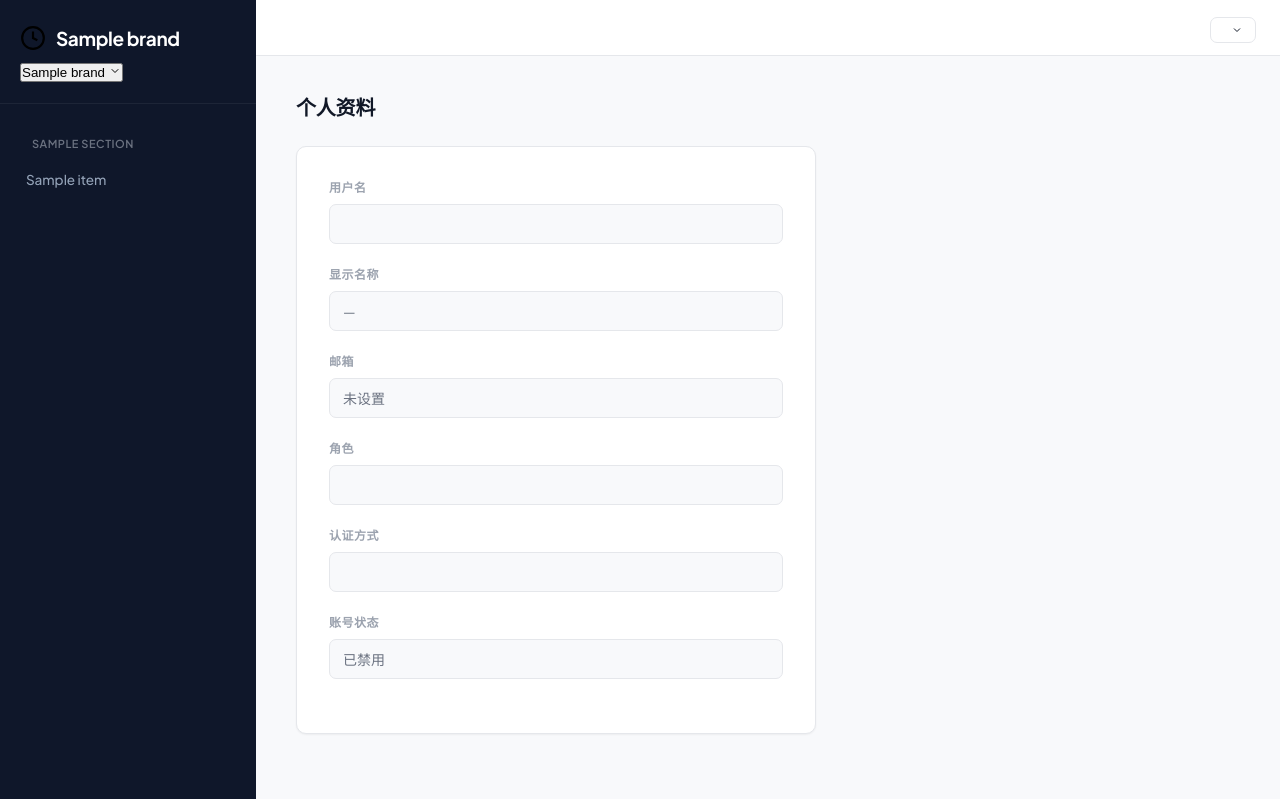
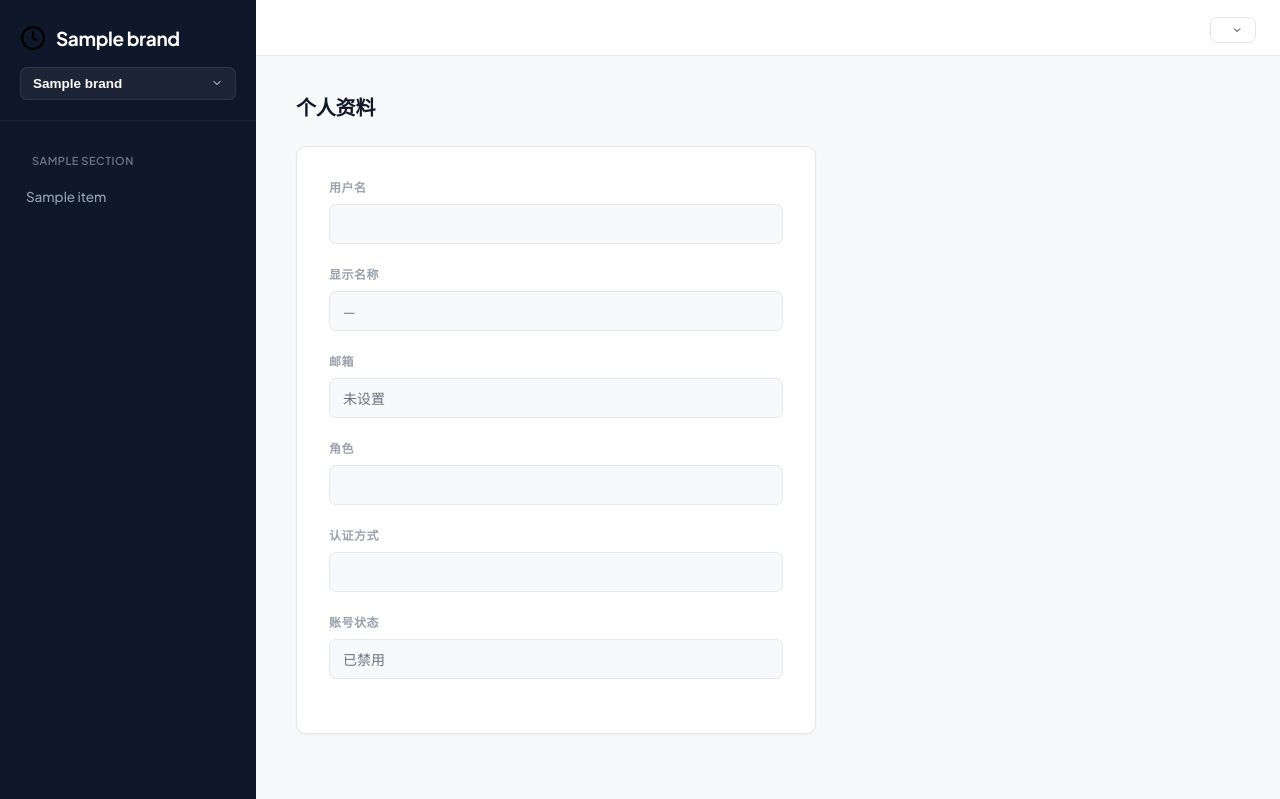
Before and after one commit to liling/xinyi-platform, a FastAPI app: template xinyi_platform/templates/account.html in a window 1280 px wide. Shown: the top 799 px of the page. Run offline with FastAPI, Linux system fonts and the light colour scheme; the template is opened without the code that fills it: most values are stand-ins (such as "Sample title", 1, 10 or a date in 2020); parts of the project's set-up code (start-up, migrations or seed data) failed here and were passed over.

Commit message:
feat(ui): add product switcher styles

```diff
--- a/xinyi_platform/ui_common/static/ui.css
+++ b/xinyi_platform/ui_common/static/ui.css
@@ -290,6 +290,84 @@ a:hover { text-decoration: underline; }
     font-size: 12.5px;
     color: var(--sidebar-text);
     padding-left: 36px;
+}
+
+/* ── Product Switcher ── */
+.product-switcher {
+    margin-top: 14px;
+    position: relative;
+}
+.product-switcher-btn {
+    width: 100%;
+    display: flex;
+    align-items: center;
+    justify-content: space-between;
+    gap: 8px;
+    padding: 8px 12px;
+    background: rgba(255,255,255,.06);
+    border: 1px solid rgba(255,255,255,.08);
+    border-radius: var(--radius-sm);
+    color: #fff;
+    font-size: 13.5px;
+    font-weight: 600;
+    cursor: pointer;
+    transition: background var(--transition), border-color var(--transition);
+}
+.product-switcher-btn:hover {
+    background: rgba(255,255,255,.1);
+    border-color: rgba(255,255,255,.14);
+}
+.product-switcher-btn[aria-expanded="true"] .product-switcher-chevron {
+    transform: rotate(180deg);
+}
+.product-switcher-chevron {
+    flex-shrink: 0;
+    transition: transform var(--transition);
+}
+.product-switcher-dropdown {
+    position: absolute;
+    top: calc(100% + 6px);
+    left: 0;
+    right: 0;
+    background: #1e293b;
+    border: 1px solid rgba(255,255,255,.08);
+    border-radius: var(--radius-sm);
+    box-shadow: var(--shadow-md);
+    padding: 6px;
+    z-index: 40;
+}
+.product-switcher-item {
+    display: flex;
+    flex-direction: column;
+    gap: 2px;
+    padding: 8px 10px;
+    border-radius: 6px;
+    color: var(--sidebar-text);
+    text-decoration: none;
+    font-size: 13px;
+    transition: background var(--transition), color var(--transition);
+}
+.product-switcher-item:hover {
+    background: var(--sidebar-hover);
+    color: #fff;
+    text-decoration: none;
+}
+.product-switcher-item-current {
+    background: rgba(79,70,229,.18);
+    color: #fff;
+    cursor: default;
+}
+.product-switcher-name {
+    font-weight: 600;
+}
+.product-switcher-subtitle {
+    font-size: 11.5px;
+    color: var(--sidebar-text);
+    line-height: 1.35;
+}
+.product-switcher-item-current .product-switcher-subtitle,
+.product-switcher-item:hover .product-switcher-subtitle {
+    color: inherit;
 }
 
 .sidebar-nav {
```
Also changed, not shown: tests/test_ui_integration.py (+10 -0 lines).
